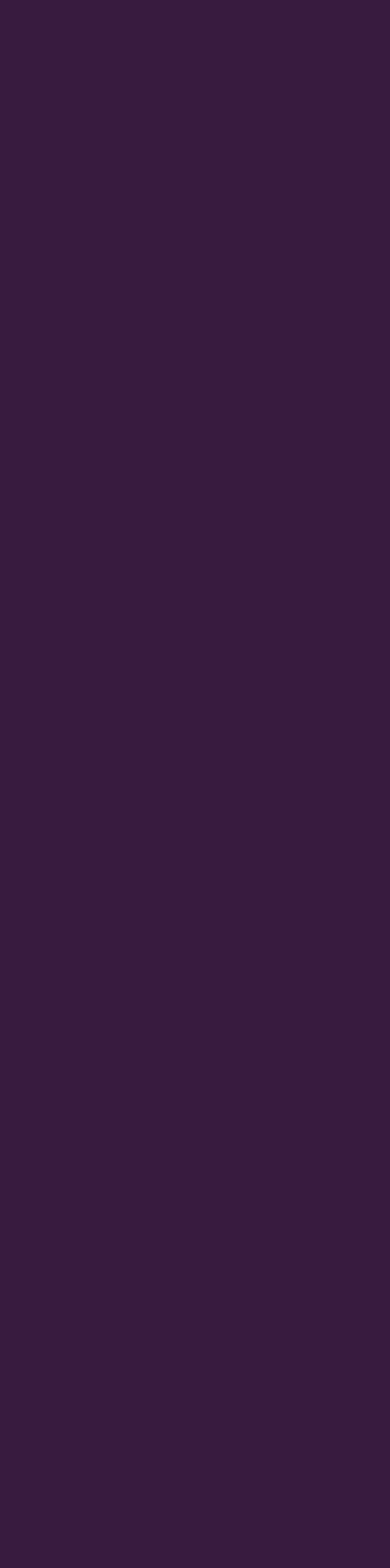
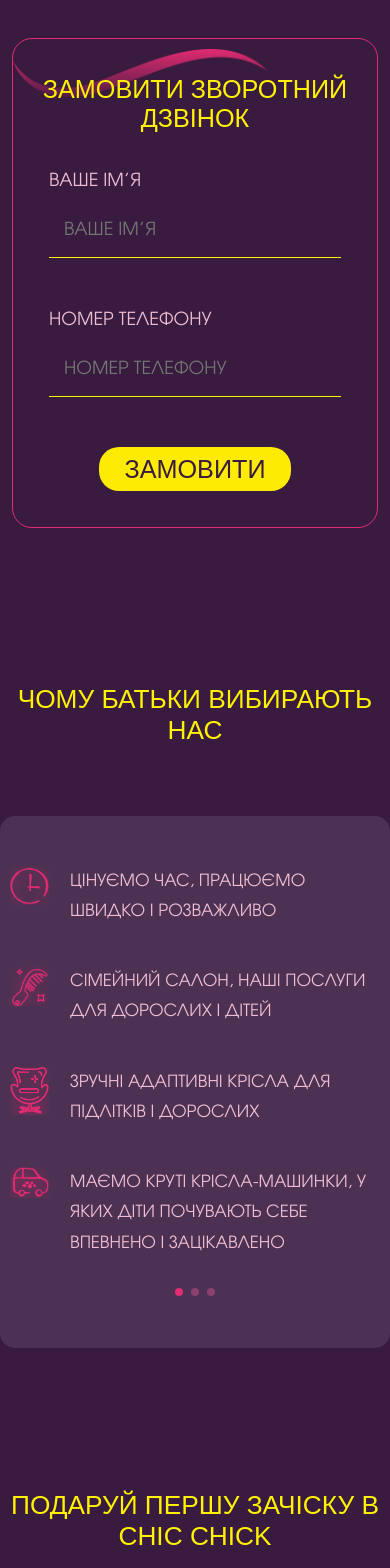
Before and after one commit to Buzovskiy/chicchick.com.ua-next, a Next.js app: page / in a window 390 px wide. Shown: the part 4160-5728 px from the top of the page. Before the commit the page ends 4118 px from the top, so only its background shows below. Built offline with nearby package versions, Linux system fonts and the light colour scheme; a web font is replaced by a local one.

Commit message:
add styling

```diff
--- a/app/layout.js
+++ b/app/layout.js
@@ -5,6 +5,8 @@ import Image from "next/image";
 
 import '@/styles/bootstrap-grid.css';
 import "@/styles/reset.css";
+import 'swiper/css';
+import 'swiper/css/pagination';
 import "@/styles/globals.css";
 
 
--- a/app/page.js
+++ b/app/page.js
@@ -16,9 +16,9 @@ export default function Home() {
          <Hero/>
          <AboutUs/>
          <OurService/>
-         {/*<BookCall/>*/}
-         {/*<WhyUs/>*/}
-         {/*<Gift/>*/}
+         <BookCall/>
+         <WhyUs/>
+         <Gift/>
          {/*<Team/>*/}
          {/*<Schedule/>*/}
          {/*<FAQ/>*/}
--- a/components/BookCall/index.js
+++ b/components/BookCall/index.js
@@ -3,20 +3,20 @@ import './style.css'
 
 const BookCall = () => {
    return (
-      <div className="container book-call">
-         <div className="row py-5">
+      <div className="container">
+         <div className="row py-5 mx-1 book-call">
             <div className="col-12 book-call__heading">Замовити зворотний дзвінок</div>
-            <div className="col-12 p-5 book-call__form-wrapper">
+            <div className="col-12 p-5 pb-0 book-call__form-wrapper">
                <div className="row">
-                  <div className="col-4 input-section">
+                  <div className="col-12 col-xl-4 input-section">
                      <label htmlFor="BookCallName">Ваше Ім’я</label>
-                     <input id="BookCallName" type="text"/>
+                     <input id="BookCallName" type="text" placeholder="ВАШЕ ІМ’Я"/>
                   </div>
-                  <div className="col-4 input-section">
+                  <div className="col-12 col-xl-4 input-section">
                      <label htmlFor="BookCallPhone">Номер телефону</label>
-                     <input id="BookCallPhone" type="text"/>
+                     <input id="BookCallPhone" type="text" placeholder="НОМЕР ТЕЛЕФОНУ"/>
                   </div>
-                  <div className="col-4 button-wrapper">
+                  <div className="col-12 col-xl-4 button-wrapper">
                      <button className="site-btn">Замовити</button>
                   </div>
                </div>
--- a/components/BookCall/style.css
+++ b/components/BookCall/style.css
@@ -9,7 +9,7 @@
 .book-call__heading {
     text-align: center;
     font-family: var(--shantell-sans-font), cursive;
-    font-size: 35px;
+    font-size: 2.1rem;
     color: #FFF200;
 }
 
@@ -17,30 +17,9 @@
     margin: 40px 0;
 }
 
-.book-call .input-section {
-    display: grid;
-}
-
-.book-call label {
-    font-family: var(--evolventa-ragular-font), sans-serif;
-    font-size: 18px;
-    color: #EFBED4;
-}
-
-.book-call input {
-    background: none;
-    border: none;
-    border-bottom: solid 1px #FFF200;
-    padding: 10px;
-    color: #EFBED4;
-    font-size: 30px;
-    font-family: var(--evolventa-ragular-font), sans-serif;
-}
-
 .book-call .site-btn {
-    font-size: 35px;
-    padding: 10px 35px;
-    border-radius: 20px;
+    font-size: 2.1rem;
+    padding: 0.6rem 2.1rem;
 }
 
 .book-call .button-wrapper {
@@ -48,3 +27,28 @@
     align-items: center;
     justify-content: center;
 }
+
+@media (max-width: 1200px){
+    .book-call .input-section{
+        margin-bottom: 50px;
+    }
+
+    .book-call__form-wrapper{
+        margin: 0 0;
+    }
+}
+
+@media (max-width: 768px){
+    .book-call{
+        margin-top: 80px;
+    }
+}
+
+@media (max-width: 576px){
+    .book-call{
+        background-image: url("../../public/img/stripe.png");
+        background-repeat: no-repeat;
+        background-size: 70%;
+        background-position-y: 10px;
+    }
+}
--- /dev/null
+++ b/components/WhyUs/BlocksMobile.js
@@ -0,0 +1,40 @@
+'use client';
+import {Swiper, SwiperSlide} from 'swiper/react';
+import {Pagination} from 'swiper/modules';
+import whyUsData from './whyUsData';
+import Image from "next/image";
+
+
+const BlocksMobile = () => {
+   return (
+      <>
+         <Swiper
+            autoHeight={true}
+            pagination={{
+               clickable: true,
+            }}
+            modules={[Pagination]}
+            className="why-us-swiper"
+         >
+            {whyUsData.map((items_set, set_i) => (
+               <SwiperSlide key={set_i}>
+                  {items_set.map((item, i) => (
+                     <div key={set_i + i} className="block-wrapper">
+                        <Image
+                           src={'/img/why-choose-us/' + item.img}
+                           width={50}
+                           height={50}
+                           sizes="100vw"
+                           alt="ДИТЯЧІ ПЕРУКАРНІ"
+                        />
+                        <div className="block-text">{item.text}</div>
+                     </div>
+                  ))}
+               </SwiperSlide>
+            ))}
+         </Swiper>
+      </>
+   )
+}
+
+export default BlocksMobile;
--- a/components/WhyUs/index.js
+++ b/components/WhyUs/index.js
@@ -1,4 +1,8 @@
+import whyUsData from './whyUsData';
 import './style.css'
+import Image from "next/image";
+import BlocksMobile from "@/components/WhyUs/BlocksMobile";
+
 
 const WhyUs = () => {
    return (
@@ -6,67 +10,21 @@ const WhyUs = () => {
          <div className="row py-5">
             <div className="section-heading">Чому Батьки вибирають нас</div>
             <div className="blocks">
-               <div className="block-wrapper">
-                  <img src="/img/why-choose-us/icon-1.png" alt=""/>
-                  <div className="block-text">
-                     Цінуємо час, працюємо швидко і розважливо
+               {whyUsData.map((items_set, set_i) => items_set.map((item, i) => (
+                  <div key={set_i + i} className="block-wrapper">
+                     <Image
+                        src={'/img/why-choose-us/' + item.img}
+                        width={50}
+                        height={50}
+                        sizes="100vw"
+                        alt="ДИТЯЧІ ПЕРУКАРНІ"
+                     />
+                     <div className="block-text">{item.text}</div>
                   </div>
-               </div>
-               <div className="block-wrapper">
-                  <img src="/img/why-choose-us/icon-2.png" alt=""/>
-                  <div className="block-text">
-                     сімейний салон, наші послуги для дорослих і дітей
-                  </div>
-               </div>
-               <div className="block-wrapper">
-                  <img src="/img/why-choose-us/icon-3.png" alt=""/>
-                  <div className="block-text">
-                     зручні адаптивні крісла для підлітків і дорослих
-                  </div>
-               </div>
-               <div className="block-wrapper">
-                  <img src="/img/why-choose-us/icon-4.png" alt=""/>
-                  <div className="block-text">
-                     Маємо круті крісла-машинки, у яких діти почувають себе впевнено і зацікавлено.
-                  </div>
-               </div>
-               <div className="block-wrapper">
-                  <img src="/img/why-choose-us/icon-5.png" alt=""/>
-                  <div className="block-text">
-                     Ігровий куточок ми створили з урахуванням будь-яких інтересів
-                  </div>
-               </div>
-               <div className="block-wrapper">
-                  <img src="/img/why-choose-us/icon-6.png" alt=""/>
-                  <div className="block-text">
-                     діти можуть насолоджуватись процесом стрижки, одночасно граючись в нашій неймовірній ігровій зоні
-                  </div>
-               </div>
-               <div className="block-wrapper">
-                  <img src="/img/why-choose-us/icon-7.png" alt=""/>
-                  <div className="block-text">
-                     ви можете бути впевнені у тому, що отримаєте гарний результат у вигляді бажаної зачіски
-                  </div>
-               </div>
-               <div className="block-wrapper">
-                  <img src="/img/why-choose-us/icon-8.png" alt=""/>
-                  <div className="block-text">
-                     Наші досвідчені майстрині вміють працювати з дітьми та створювати затишну атмосферу, щоб кожна
-                     стрижка була безболісною та приємною
-                  </div>
-               </div>
-               <div className="block-wrapper">
-                  <img src="/img/why-choose-us/icon-9.png" alt=""/>
-                  <div className="block-text">
-                     Дзеркала з інтегрованими моніторами, де маленький клієнт може обрати свій улюблени мультфільм
-                  </div>
-               </div>
-               <div className="block-wrapper">
-                  <img src="/img/why-choose-us/icon-10.png" alt=""/>
-                  <div className="block-text">
-                     місце сповнене турботи та щирих посмішок
-                  </div>
-               </div>
+               )))}
+            </div>
+            <div className="why-us__blocks-mobile">
+               <BlocksMobile/>
             </div>
          </div>
       </div>
--- a/components/WhyUs/style.css
+++ b/components/WhyUs/style.css
@@ -1,11 +1,11 @@
-.why-us .blocks{
+.why-us .blocks {
     display: grid;
     grid-template-columns: 1fr 1fr;
-    grid-column-gap: 80px;
-    grid-row-gap: 50px;
+    grid-column-gap: 5rem;
+    grid-row-gap: 3.1rem;
 }
 
-.why-us .block-wrapper{
+.why-us .block-wrapper {
     display: grid;
     grid-template-columns: 50px 1fr;
     grid-column-gap: 40px;
@@ -13,12 +13,58 @@
 
 .why-us .block-text {
     font-family: var(--evolventa-ragular-font), sans-serif;
-    font-size: 23px;
+    font-size: 1.4rem;
     text-transform: uppercase;
     color: #FFF200;
     line-height: 1.6;
 }
 
-.why-us .block-wrapper img{
-    width: 52px;
+.why-us__blocks-mobile {
+    display: none;
 }
+
+.why-us .swiper-slide .block-wrapper:not(:last-child) {
+    margin-bottom: 40px;
+}
+
+@media (max-width: 768px) {
+    .why-us .blocks {
+        grid-template-columns: 1fr;
+    }
+
+    .why-us .block-wrapper {
+        grid-template-columns: 40px 1fr;
+        grid-column-gap: 2.5rem;
+    }
+}
+
+@media (max-width: 576px) {
+    .why-us .blocks {
+        display: none;
+    }
+
+    .why-us__blocks-mobile {
+        display: block;
+        background: #4c3152;
+        padding: 50px 10px 40px;
+        border-radius: 15px;
+    }
+
+    .why-us__blocks-mobile .block-wrapper img {
+        width: 3.25rem;
+    }
+
+    .why-us__blocks-mobile .block-wrapper {
+        grid-column-gap: 20px;
+    }
+
+    .why-us-swiper {
+        padding-bottom: 50px;
+        width: 100%;
+    }
+
+    .why-us__blocks-mobile .block-text{
+        color: #EFBED4;
+        line-height: 1.8;
+    }
+}
--- /dev/null
+++ b/components/WhyUs/whyUsData.js
@@ -0,0 +1,50 @@
+const whyUsData = [
+   [
+      {
+         img: 'icon-1.png',
+         text: 'Цінуємо час, працюємо швидко і розважливо'
+      },
+      {
+         img: 'icon-2.png',
+         text: 'сімейний салон, наші послуги для дорослих і дітей'
+      },
+      {
+         img: 'icon-3.png',
+         text: 'зручні адаптивні крісла для підлітків і дорослих'
+      },
+      {
+         img: 'icon-4.png',
+         text: 'Маємо круті крісла-машинки, у яких діти почувають себе впевнено і зацікавлено'
+      }
+   ],
+   [
+      {
+         img: 'icon-5.png',
+         text: 'Ігровий куточок ми створили з урахуванням будь-яких інтересів'
+      },
+      {
+         img: 'icon-6.png',
+         text: 'діти можуть насолоджуватись процесом стрижки, одночасно граючись в нашій неймовірній ігровій зоні'
+      },
+      {
+         img: 'icon-7.png',
+         text: 'ви можете бути впевнені у тому, що отримаєте гарний результат у вигляді бажаної зачіски'
+      },
+      {
+         img: 'icon-8.png',
+         text: 'Наші досвідчені майстрині вміють працювати з дітьми та створювати затишну атмосферу, щоб кожна стрижка була безболісною та приємною'
+      },
+   ],
+   [
+      {
+         img: 'icon-9.png',
+         text: 'Дзеркала з інтегрованими моніторами, де маленький клієнт може обрати свій улюблени мультфільм'
+      },
+      {
+         img: 'icon-10.png',
+         text: 'місце сповнене турботи та щирих посмішок'
+      },
+   ]
+]
+
+export default whyUsData;
--- a/styles/globals.css
+++ b/styles/globals.css
@@ -46,6 +46,38 @@ body {
     left: 10px;
 }
 
+.input-section {
+    display: grid;
+}
+
+.input-section label {
+    font-family: var(--evolventa-ragular-font), sans-serif;
+    font-size: 1.5rem;
+    color: #EFBED4;
+    margin-bottom: 10px;
+}
+
+.input-section input {
+    background: none;
+    border: none;
+    border-bottom: solid 1px #FFF200;
+    padding: 1.25rem;
+    color: #EFBED4;
+    font-size: 1.5rem;
+    font-family: var(--evolventa-ragular-font), sans-serif;
+    width: 100%;
+}
+
+.swiper-pagination-bullet{
+    background: #8A4170;
+    opacity: unset;
+}
+
+.swiper-pagination-bullet-active{
+    background: #E32C72;
+}
+
+
 @media (max-width: 1400px) {
     body, html {
         font-size: 14px;
```
Also changed, not shown: components/Gift/index.js (+17 -5 lines), components/Gift/style.css (+9 -2 lines), public/img/stripe.png (added).
